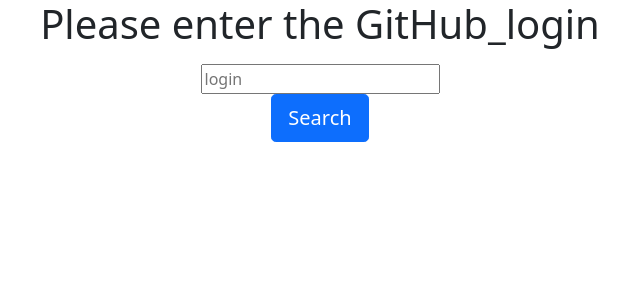
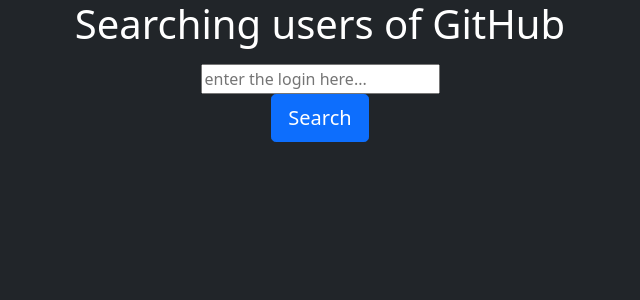
Before and after one commit to NoAnswerNow/Search-gitlogin, a Flask app: page / in a window 1280 px wide. Shown: the top 300 px of the page, without its empty margins (320-960 px from the left). Run offline with Flask 2, Linux system fonts and the light colour scheme; parts of the project's set-up code (start-up, migrations or seed data) failed here and were passed over.

Commit message:
background

```diff
--- a/templates/index.html
+++ b/templates/index.html
@@ -5,17 +5,15 @@
 	<meta name="viewport" content="width=device-width, initial-scale=1.0">
 	<link rel="stylesheet" href="https://cdn.jsdelivr.net/npm/bootstrap@5.1.0/dist/css/bootstrap.min.css">
 	<title>GitHub Search</title>
-  <!-- <script src="{{url_for('static', filename='index.js')}}"></script> -->
-
 </head>
-<body class=" text-center">
-  <main class="container form-signin">
+<body class="d-flex h-100 text-center text-white bg-dark" >
+  <main class="container">
       {% block content %}
       <form action = "{{url_for('main_page') }}" class = "form" method = "post">
-          <h1 class="h1 mb-3 fw-normal">Please enter the GitHub_login</h1>
+          <h1 class="h1 mb-3 fw-normal">Searching users of GitHub</h1>
           </div>
           <div class="form-floating">
-          <input type="text" name = "nm" placeholder="login">
+          <input type="text"  name = "nm" placeholder="enter the login here...">
           </div>
           <button class="w-30 btn btn-lg btn-primary" type="submit">Search</button>
       </form>
```
